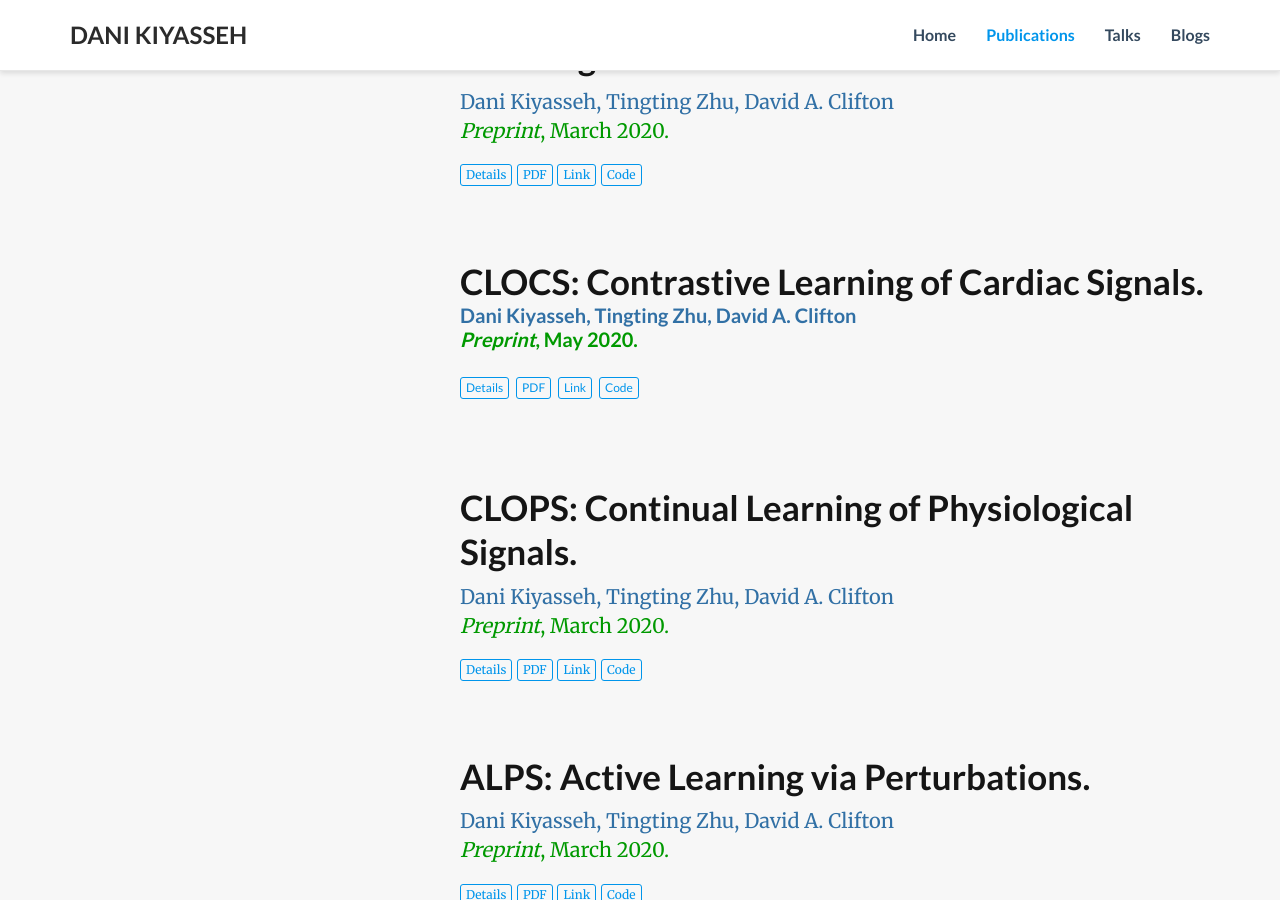
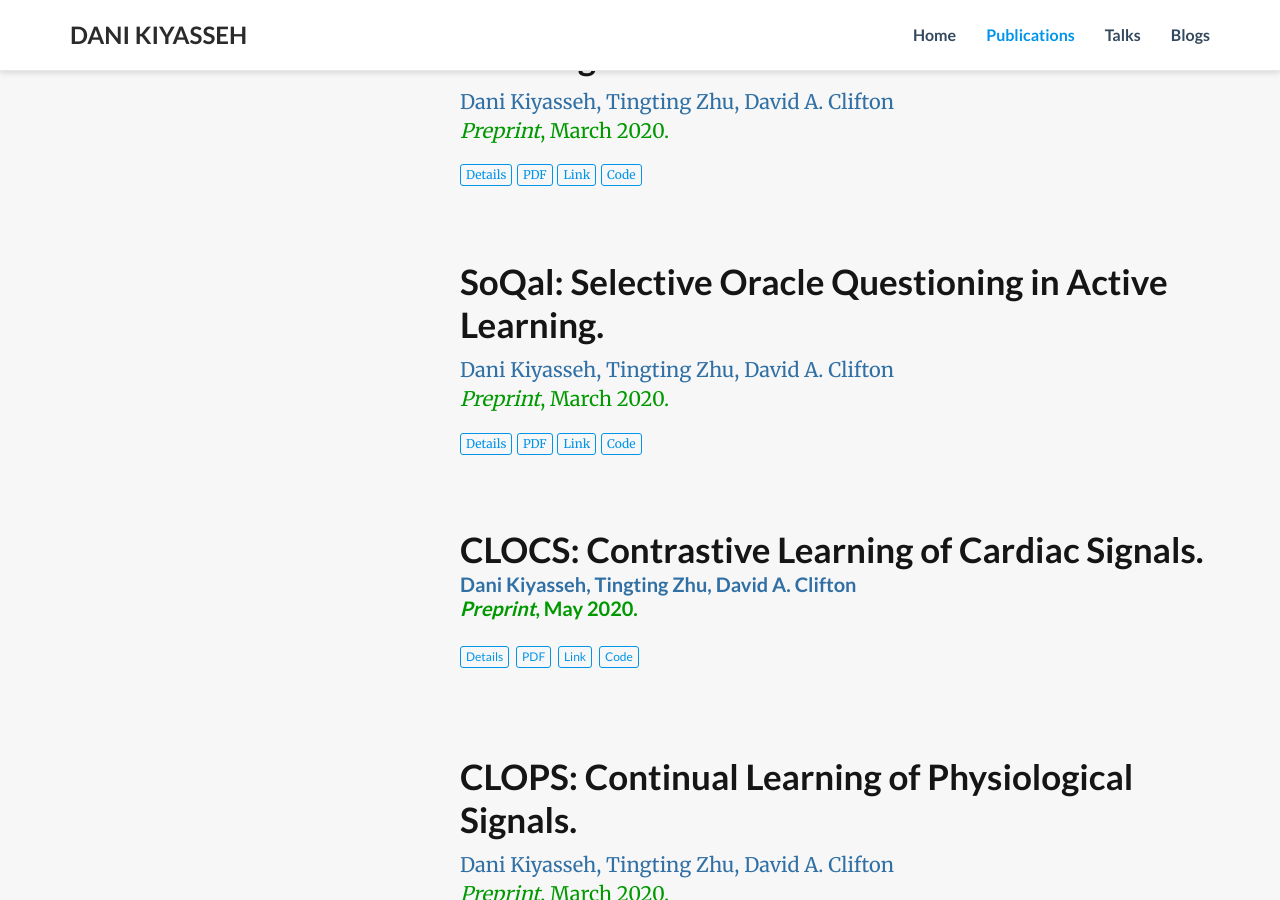
Before and after one commit to danikiyasseh/danikiyasseh.github.io, a Jekyll site: the page index.html, which Jekyll copies as it is, in a window 1280 px wide and 900 px high, scrolled down 1044 px. Built offline with Jekyll 4.4.1, drawn with Linux system fonts in a browser that asks for light colours; nearby versions of some CDN libraries; a style sheet for code colours, icons or effects is not loaded.

Commit message:
Update index.html

```diff
--- a/index.html
+++ b/index.html
@@ -197,6 +197,55 @@
   </div>
 
   <div class="col-xs-12 col-md-8">
+ <div class="pub-list-item" itemscope itemtype="http://schema.org/CreativeWork">
+  <div class="row">
+
+<!--     <div class="col-md-12">
+      <a href="">
+        <img src="https://danikiyasseh.github.io/publications/images/rbme_pipeline.png" class="pub-banner"
+             itemprop="image">
+      </a>
+    </div> -->
+
+    <div class="col-md-12">
+      <h3 class="article-title" itemprop="name">
+        <a href="https://danikiyasseh.github.io/publications/SoQal/" itemprop="url">SoQal: Selective Oracle Questioning in Active Learning.</a>
+      </h3>
+      <div class="pub-abstract" itemprop="text">
+      </div>
+
+      <div class="pub-authors" itemprop="author">
+        Dani Kiyasseh, Tingting Zhu, David A. Clifton
+      </div>
+
+      <div class="pub-publication">
+        <em> Preprint</em>, March 2020.
+      </div>
+
+      <div class="pub-links">
+
+
+	<a class="btn btn-primary btn-outline btn-xs" href="https://danikiyasseh.github.io/publications/SoQal/">
+	  Details
+	</a>
+
+
+	<a class="btn btn-primary btn-outline btn-xs" href="https://danikiyasseh.github.io/publications/documents/SoQal.pdf">
+	  PDF
+	</a>
+
+	<a class="btn btn-primary btn-outline btn-xs" href="https://arxiv.org/abs/2004.10468">
+	  Link
+	</a>
+
+	<a class="btn btn-primary btn-outline btn-xs" href="https://github.com/danikiyasseh/SoQal">
+	  Code
+	</a>
+
+      </div>
+    </div>
+  </div>
+</div>
 <!-- <div class="pub-list-item" itemscope itemtype="http://schema.org/CreativeWork">
   <div class="row"> -->
 
```
